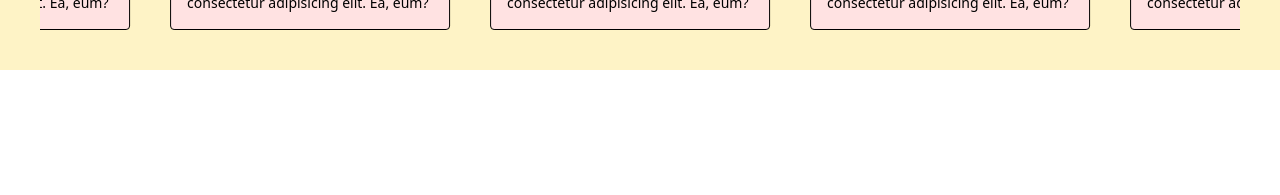
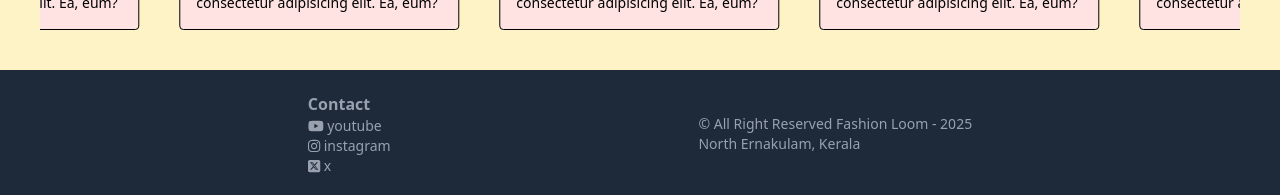
Before and after one commit to rkravi24/FashionLoom-React-Frontend, a React (Vite) app: page / in a window 1280 px wide. Shown: the part 1332-1527 px from the top of the page. Before the commit the page ends 1402 px from the top, so only its background shows below. Built offline with nearby package versions, Linux system fonts and the light colour scheme.

Commit message:
footer section

```diff
--- a/package.json
+++ b/package.json
@@ -11,6 +11,7 @@
   },
   "dependencies": {
     "@fortawesome/fontawesome-svg-core": "^6.7.2",
+    "@fortawesome/free-brands-svg-icons": "^6.7.2",
     "@fortawesome/free-solid-svg-icons": "^6.7.2",
     "@fortawesome/react-fontawesome": "^0.2.2",
     "@tailwindcss/vite": "^4.1.8",
--- a/src/App.jsx
+++ b/src/App.jsx
@@ -4,6 +4,7 @@ import HeroSection from './components/HeroSection'
 import MovingBrandName from './components/MovingBrandName'
 import ClothsSection from './components/ClothsSection'
 import Review from './components/review'
+import Footer from './components/footer'
 
 function App() {
   const [count, setCount] = useState(0)
@@ -15,6 +16,7 @@ function App() {
       <MovingBrandName />
       <ClothsSection />
       <Review />
+      <Footer />
     </>
   )
 }
--- /dev/null
+++ b/src/components/Footer.jsx
@@ -0,0 +1,25 @@
+import { FontAwesomeIcon } from '@fortawesome/react-fontawesome';
+import { faYoutube, faInstagram, faSquareXTwitter } from '@fortawesome/free-brands-svg-icons';
+
+const Footer = () => {
+    return (
+        <>
+            <div className=" flex items-center justify-evenly h-32 bg-gray-800 text-white">
+
+                <div className="flex flex-col ">
+                    <h2 className="font-semibold text-gray-400">Contact</h2>
+                    <a href="" className='text-sm text-gray-400'> <FontAwesomeIcon icon={faYoutube} /> youtube </a>
+                    <a href="" className='text-sm text-gray-400'> <FontAwesomeIcon icon={faInstagram} /> instagram </a>
+                    <a href="" className='text-sm text-gray-400'> <FontAwesomeIcon icon={faSquareXTwitter} /> x </a>
+                </div>
+
+                <div className="flex flex-col ">
+                    <span className='text-sm text-gray-400'> &copy; All Right Reserved Fashion Loom - 2025</span>
+                    <span className='text-sm text-gray-400'> North Ernakulam, Kerala</span>
+                </div>
+
+            </div>
+        </>
+    )
+}
+export default Footer
--- a/src/index.css
+++ b/src/index.css
@@ -1,4 +1,5 @@
 @import "tailwindcss";
+
 
 
 .marquee-track {
```
Also changed, not shown: 1 other file (tests, documents, lock files or other folders).
